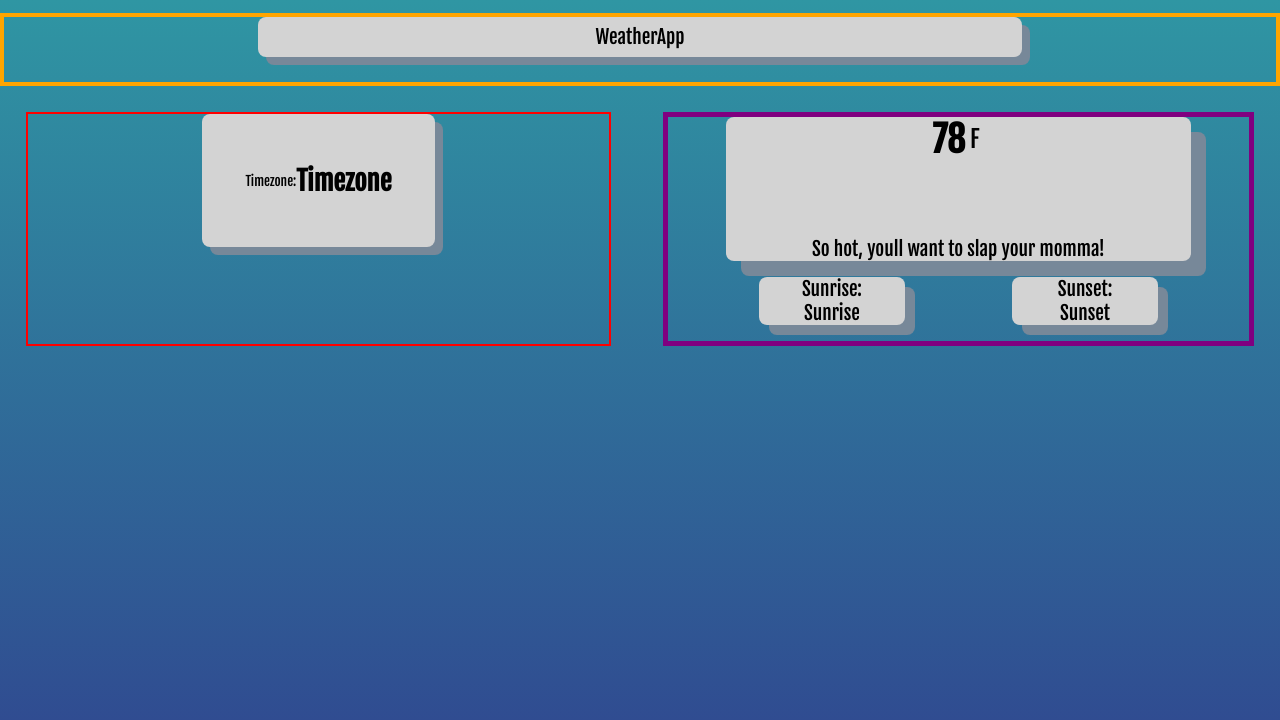
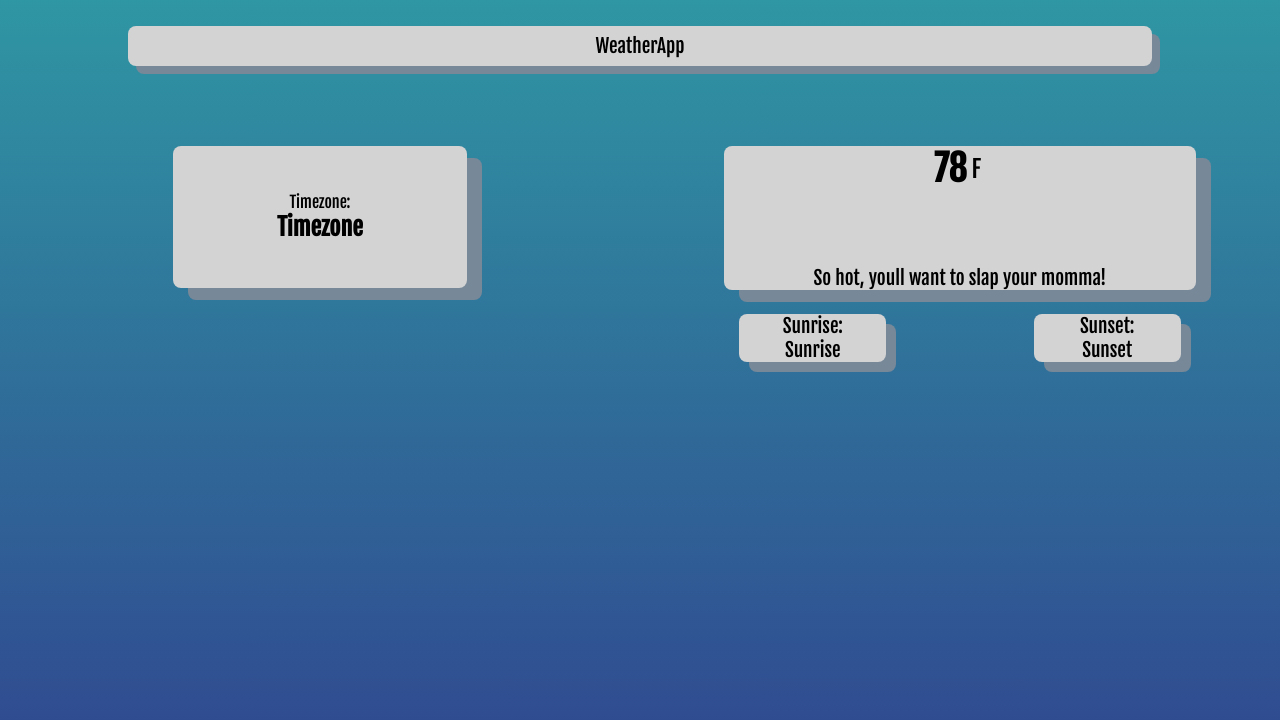
Before and after one commit to stephsorandom/WeatherApp, a plain HTML site: page index.html in a window 1280 px wide. Drawn offline with Linux system fonts and the light colour scheme.

```diff
--- a/app.js
+++ b/app.js
@@ -9,7 +9,8 @@
     let temperatureSection = document.querySelector('.temperature');
     let temperatureSpan = document.querySelector('.temperature span');
     let sunriseTime = document.querySelector('.sunrise-time');
-    let sunsetTime = document.querySelector('.sunset-time')
+    let sunsetTime = document.querySelector('.sunset-time');
+
 
 
     if(navigator.geolocation){
@@ -26,6 +27,7 @@
                 console.log(data)
                 //now we grab the info from api we want, which is temperature and the conditions description
                 const {temp, conditions, icon, sunrise, sunset} = data.currentConditions;
+
                 //Set DOM elements from the API
                 temperatureDegree.textContent = temp
                 temperatureDescription.textContent = conditions;
--- a/style.css
+++ b/style.css
@@ -16,7 +16,7 @@
 }
 
 .top {
-    border: 4px solid orange;
+    /* border: 4px solid orange; */
     display: flex;
     flex-wrap: wrap;
     margin-top: 1%;
@@ -26,7 +26,7 @@
 .navbar {
     box-sizing: border-box;
     box-shadow: 8px 8px lightslategray;
-    width: 60%;
+    width: 80%;
     height: 5vh;
     font-size: larger;
     font-family: 'Fjalla One', sans-serif;
@@ -36,21 +36,30 @@
     background-color:lightgrey;
     margin: auto;
     border-radius: 8px;
+    margin-top: 1%;
 }
 
 .location {
-    box-sizing: border-box;
-    box-shadow: 8px 8px lightslategray;
-    width: 40%;
-    height: 58%;
-    font-size:smaller;
-    font-family: 'Fjalla One', sans-serif;
     display: flex;
+    flex-direction: column;
     justify-content: center;
     align-items: center;
+    box-sizing: border-box;
+    box-shadow: 15px 12px lightslategray;
+    width: 50%;
+    height: 58%;
+    font-size:medium;
+    font-family: 'Fjalla One', sans-serif;
     border-radius: 1vh;
     background-color:lightgrey;
     margin: auto;
+    margin-top: 5%;
+}
+
+.location-timezone {
+    font-size: 3vh;
+    display: flex;
+    align-items: center;
 }
 
 .temperature {
@@ -59,13 +68,18 @@
     justify-content: center;
     align-items: center;
     box-sizing: border-box;
-    box-shadow:15px 15px lightslategray;
+    box-shadow:15px 12px lightslategray;
     width: 80%;
-    margin:auto;
     font-size:larger;
     font-family: 'Fjalla One', sans-serif;
     border-radius: 1vh;
     background-color:lightgrey;
+    margin:auto;
+    margin-top: 5%;
+}
+
+.temperature-degree {
+    cursor: pointer;
 }
 
 .degree-section {
@@ -90,7 +104,8 @@
     align-items: center;
     border-radius: 1vh;
     background-color:lightgrey;
-    margin: 2vh;
+    margin: auto;
+    margin-top: 4%;
 }
 
 .parentDiv {
@@ -100,7 +115,7 @@
 .left-box {
     flex:1;
     margin: 2%;
-    border: 2px solid red;
+    /* border: 2px solid red; */
     vertical-align:middle;
     height: auto;
 }
@@ -108,7 +123,7 @@
 .right-box {
     flex: 1;
     margin: 2%;
-    border: 5px solid purple;
+    /* border: 5px solid purple; */
     display:flex;
     flex-direction: column;
     justify-content: space-around;
```
Also changed, not shown: index.html (+0 -1 lines).
